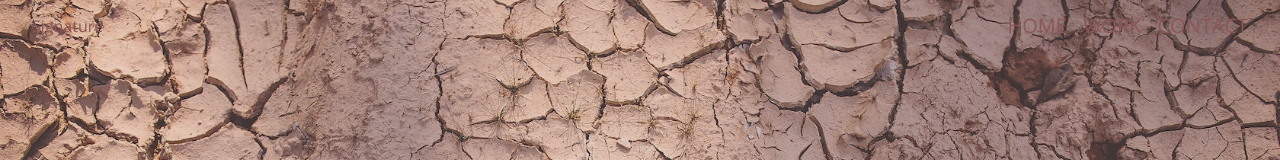
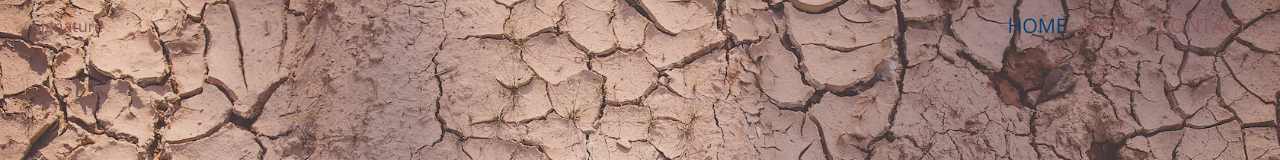
Before and after one commit to JoeBaldwin90/sculpture-artist, a React (Create React App) app: page / in a window 1280 px wide. Shown: the top 160 px of the page. Built offline with nearby package versions, Linux system fonts and the light colour scheme; a web font is replaced by a local one.

Commit message:
Active nav links

```diff
--- a/src/components/navbar/NavBar.js
+++ b/src/components/navbar/NavBar.js
@@ -1,5 +1,10 @@
 import React from "react";
-import { Header, List, ListEl, NavLink } from "./NavBarStyles";
+import { Header, List, ListEl, StyledLink } from "./NavBarStyles";
+import colors from "../../theme/Colors";
+
+const activeStyles = {
+    color: `${colors.coffeeCupBlue}`
+}
 
 const NavBar = () => (
   <Header>
@@ -7,13 +12,19 @@ const NavBar = () => (
     <nav>
       <List>
         <ListEl>
-          <NavLink to='/'>Home</NavLink>
+          <StyledLink exact to='/' activeStyle={activeStyles}>
+            Home
+          </StyledLink>
         </ListEl>
         <ListEl>
-          <NavLink to='/work'>Work</NavLink>
+          <StyledLink exact to='/work' activeStyle={activeStyles}>
+            Work
+          </StyledLink>
         </ListEl>
         <ListEl>
-          <NavLink to='/contact'>Contact</NavLink>
+          <StyledLink exact to='/contact' activeStyle={activeStyles}>
+            Contact
+          </StyledLink>
         </ListEl>
       </List>
     </nav>
--- a/src/components/navbar/NavBarStyles.js
+++ b/src/components/navbar/NavBarStyles.js
@@ -1,7 +1,7 @@
 import styled from "styled-components";
 import fonts from "../../theme/Fonts";
 import colors from "../../theme/Colors";
-import { Link } from "react-router-dom";
+import { NavLink } from "react-router-dom";
 
 export const Header = styled.header`
   position: fixed;
@@ -22,7 +22,7 @@ export const ListEl = styled.li`
   padding-left: 1em;
 `;
 
-export const NavLink = styled(Link)`
+export const StyledLink = styled(NavLink)`
   text-decoration: none;
   font-size: 1.25em;
   color: ${colors.wetTerracotta};
```
